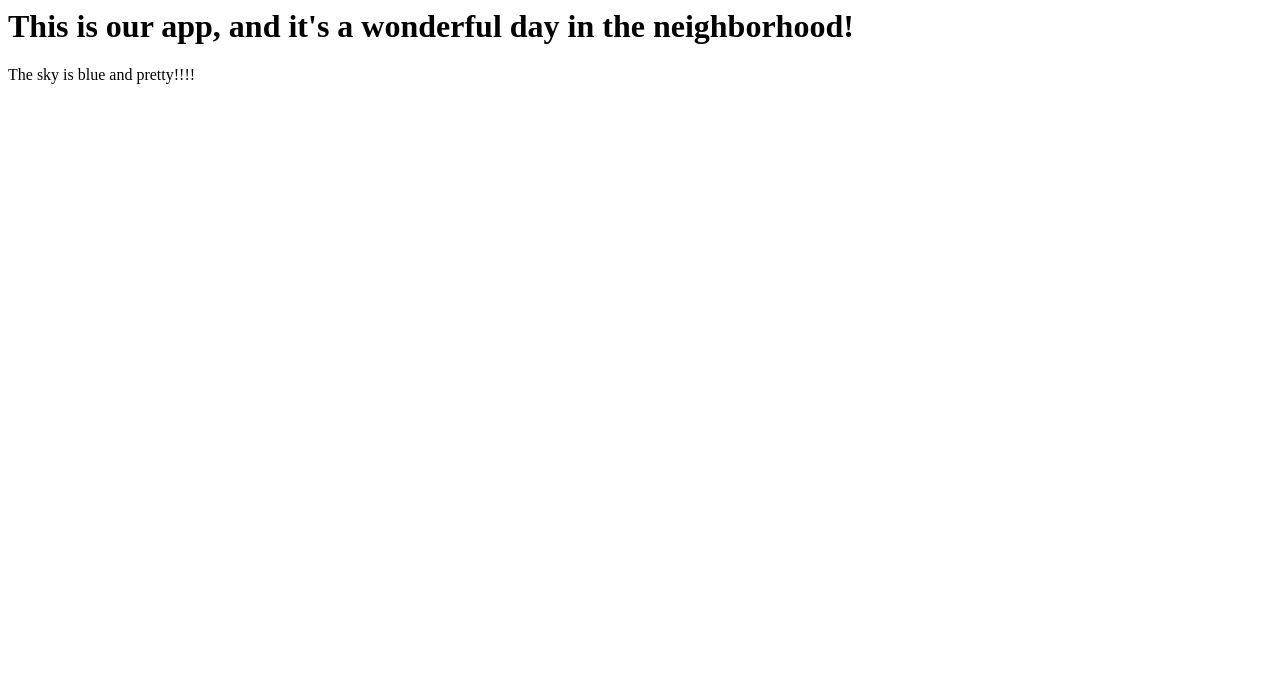
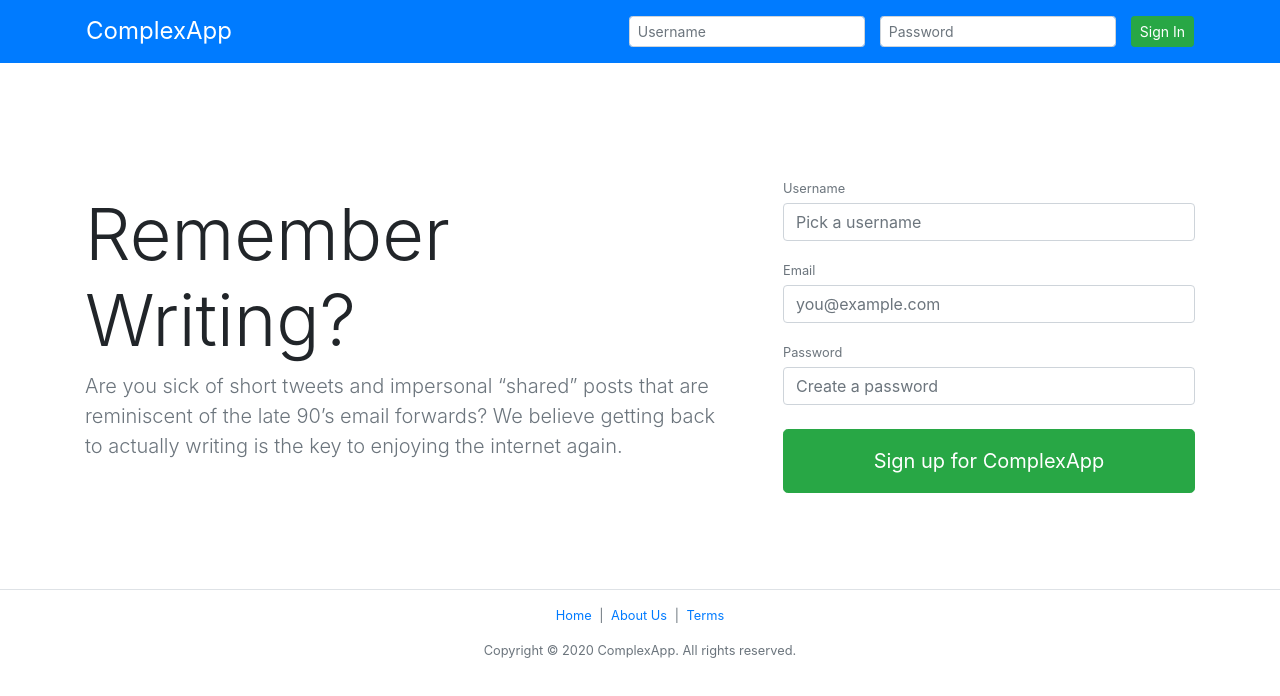
Before and after one commit to echuderewicz/react_for_rest_of_us, a React app: page app/index.html in a window 1280 px wide. Built offline with nearby package versions, Linux system fonts and the light colour scheme; files whose address does not match are found by name.

Commit message:
copy/pasted index.html code

```diff
--- a/app/index.html
+++ b/app/index.html
@@ -1,12 +1,137 @@
+<!DOCTYPE html>
 <html lang="en">
   <head>
-    <meta charset="UTF-8" />
-    <meta http-equiv="X-UA-Compatible" content="IE=edge" />
-    <meta name="viewport" content="width=device-width, initial-scale=1.0" />
-    <title>Document</title>
+    <meta charset="utf-8" />
+    <meta
+      name="viewport"
+      content="width=device-width, initial-scale=1, shrink-to-fit=no"
+    />
+    <title>OurApp</title>
+    <link
+      href="https://fonts.googleapis.com/css?family=Public+Sans:300,400,400i,700,700i&display=swap"
+      rel="stylesheet"
+    />
+    <link
+      rel="stylesheet"
+      href="https://stackpath.bootstrapcdn.com/bootstrap/4.4.1/css/bootstrap.min.css"
+      integrity="sha384-Vkoo8x4CGsO3+Hhxv8T/Q5PaXtkKtu6ug5TOeNV6gBiFeWPGFN9MuhOf23Q9Ifjh"
+      crossorigin="anonymous"
+    />
+    <script
+      defer
+      src="https://use.fontawesome.com/releases/v5.5.0/js/all.js"
+      integrity="sha384-GqVMZRt5Gn7tB9D9q7ONtcp4gtHIUEW/yG7h98J7IpE3kpi+srfFyyB/04OV6pG0"
+      crossorigin="anonymous"
+    ></script>
+    <link rel="stylesheet" href="main.css" />
   </head>
   <body>
-    <div id="app"></div>
-    <script src="/bundled.js"></script>
+    <header class="header-bar bg-primary mb-3">
+      <div
+        class="container d-flex flex-column flex-md-row align-items-center p-3"
+      >
+        <h4 class="my-0 mr-md-auto font-weight-normal">
+          <a href="/" class="text-white"> ComplexApp </a>
+        </h4>
+        <form class="mb-0 pt-2 pt-md-0">
+          <div class="row align-items-center">
+            <div class="col-md mr-0 pr-md-0 mb-3 mb-md-0">
+              <input
+                name="username"
+                class="form-control form-control-sm input-dark"
+                type="text"
+                placeholder="Username"
+                autocomplete="off"
+              />
+            </div>
+            <div class="col-md mr-0 pr-md-0 mb-3 mb-md-0">
+              <input
+                name="password"
+                class="form-control form-control-sm input-dark"
+                type="password"
+                placeholder="Password"
+              />
+            </div>
+            <div class="col-md-auto">
+              <button class="btn btn-success btn-sm">Sign In</button>
+            </div>
+          </div>
+        </form>
+      </div>
+    </header>
+
+    <div class="container py-md-5">
+      <div class="row align-items-center">
+        <div class="col-lg-7 py-3 py-md-5">
+          <h1 class="display-3">Remember Writing?</h1>
+          <p class="lead text-muted">
+            Are you sick of short tweets and impersonal &ldquo;shared&rdquo;
+            posts that are reminiscent of the late 90&rsquo;s email forwards? We
+            believe getting back to actually writing is the key to enjoying the
+            internet again.
+          </p>
+        </div>
+        <div class="col-lg-5 pl-lg-5 pb-3 py-lg-5">
+          <form>
+            <div class="form-group">
+              <label for="username-register" class="text-muted mb-1">
+                <small>Username</small>
+              </label>
+              <input
+                id="username-register"
+                name="username"
+                class="form-control"
+                type="text"
+                placeholder="Pick a username"
+                autocomplete="off"
+              />
+            </div>
+            <div class="form-group">
+              <label for="email-register" class="text-muted mb-1">
+                <small>Email</small>
+              </label>
+              <input
+                id="email-register"
+                name="email"
+                class="form-control"
+                type="text"
+                placeholder="you@example.com"
+                autocomplete="off"
+              />
+            </div>
+            <div class="form-group">
+              <label for="password-register" class="text-muted mb-1">
+                <small>Password</small>
+              </label>
+              <input
+                id="password-register"
+                name="password"
+                class="form-control"
+                type="password"
+                placeholder="Create a password"
+              />
+            </div>
+            <button
+              type="submit"
+              class="py-3 mt-4 btn btn-lg btn-success btn-block"
+            >
+              Sign up for ComplexApp
+            </button>
+          </form>
+        </div>
+      </div>
+    </div>
+
+    <footer class="border-top text-center small text-muted py-3">
+      <p>
+        <a href="/" class="mx-1">Home</a> |
+        <a class="mx-1" href="/about-us">About Us</a> |
+        <a class="mx-1" href="/terms">Terms</a>
+      </p>
+      <p class="m-0">
+        Copyright &copy; 2020 <a href="/" class="text-muted">ComplexApp</a>. All
+        rights reserved.
+      </p>
+    </footer>
   </body>
 </html>
```
